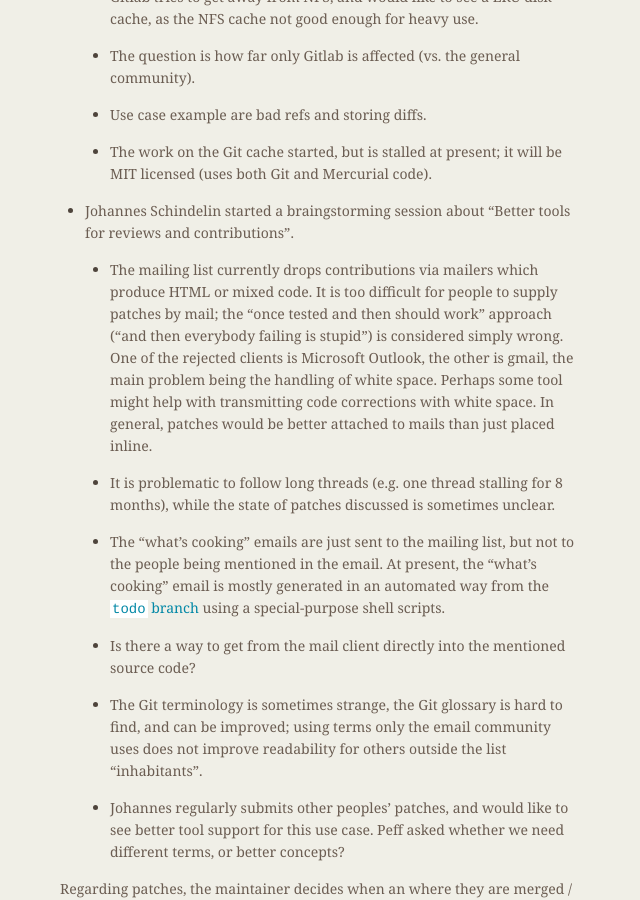
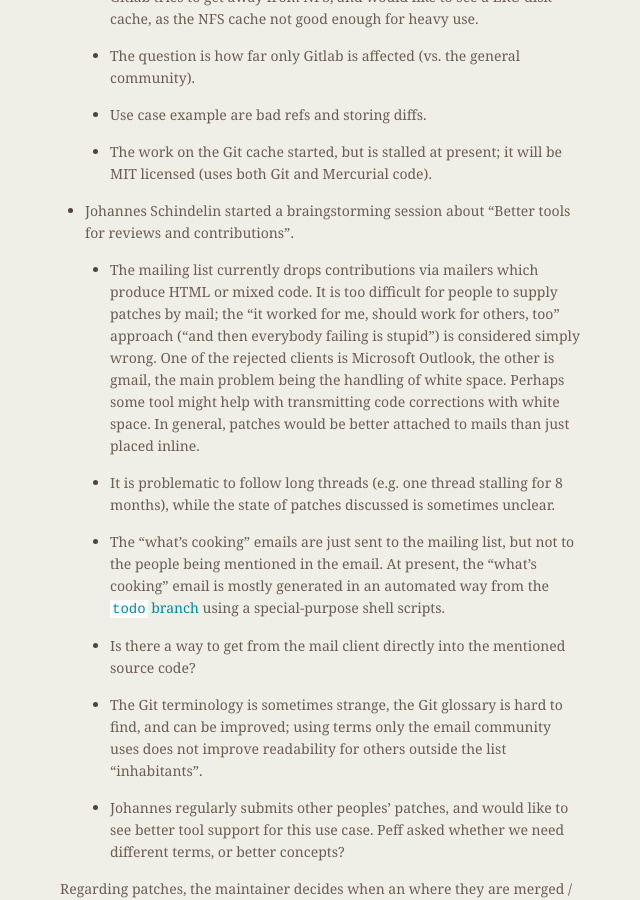
Before and after one commit to git/git.github.io, a Jekyll site: the page built from rev_news/drafts/edition-24.md, in a window 1280 px wide and 900 px high, scrolled down 2464 px. Shown: the whole window, without its empty margins (499-1139 px from the left). Built offline with Jekyll 4.4.1, drawn with Linux system fonts in a browser that asks for light colours.

Commit message:
Rev News: clarify confusing remark about the mailing list process
Signed-off-by: Johannes Schindelin <johannes.schindelin@gmx.de>

```diff
--- a/rev_news/drafts/edition-24.md
+++ b/rev_news/drafts/edition-24.md
@@ -171,8 +171,8 @@ the [Git Merge 2017](http://git-merge.com/) conference that happenend on Februar
 		* The mailing list currently drops contributions via
                   mailers which produce HTML or mixed code. It is too
                   difficult for people to supply patches by mail; the
-                  “once tested and then should work" approach (“and
-                  then everybody failing is stupid”) is considered
+                  “it worked for me, should work for others, too" approach
+                  (“and then everybody failing is stupid”) is considered
                   simply wrong. One of the rejected clients is
                   Microsoft Outlook, the other is gmail, the main
                   problem being the handling of white space. Perhaps
```
